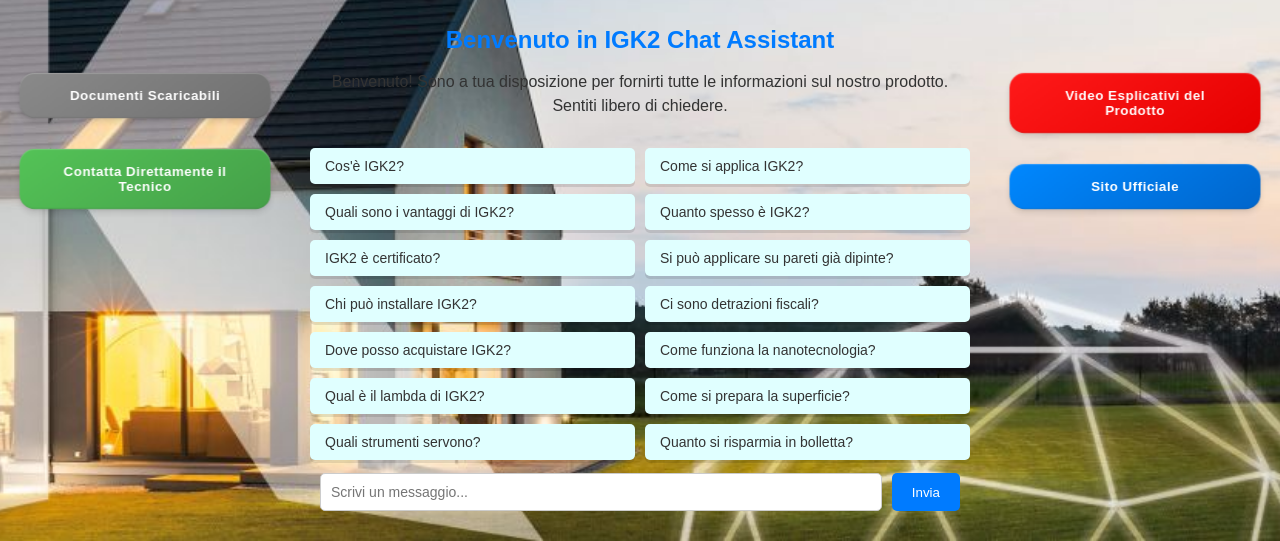
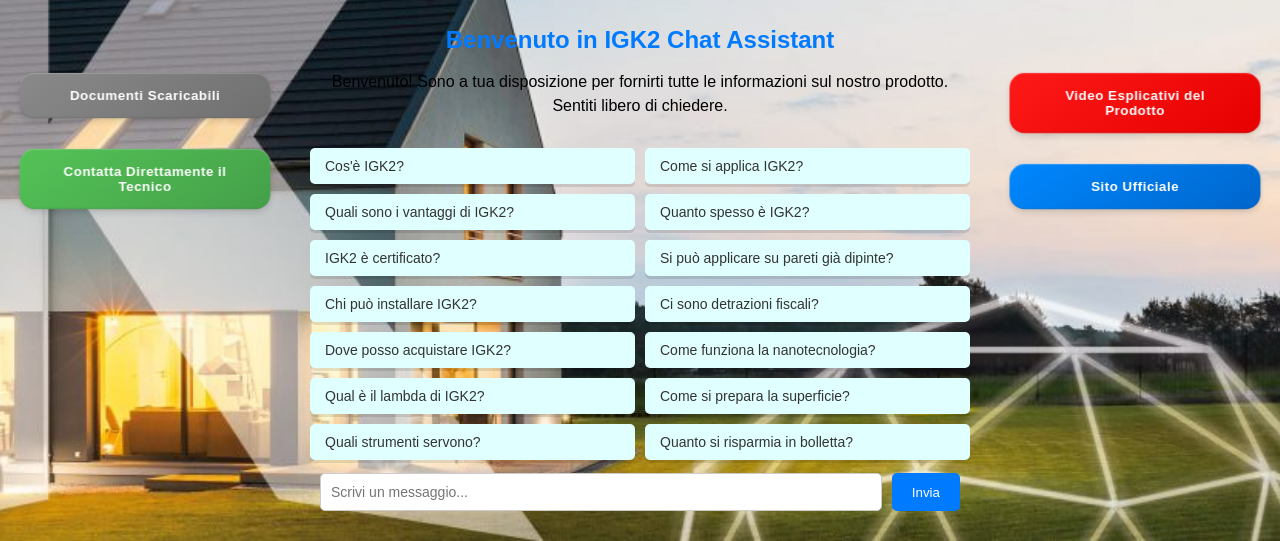
Before and after one commit to ChatIGK2/ChatbotIGK2, a website: page chat.html in a window 1280 px wide. Shown: the part 259-800 px from the top of the page. Drawn offline with nearby package versions, Linux system fonts and the light colour scheme.

Commit message:
Change paragraph color for readability and align message container with title

```diff
--- a/css/style.css
+++ b/css/style.css
@@ -77,7 +77,7 @@
 .welcome-message {
     font-size: 16px;
     line-height: 1.5;
-    color: #333;
+    color: #000; /* Cambiato il colore per migliorare la leggibilità */
     margin-bottom: 0;
 }
 
@@ -91,6 +91,7 @@
     overflow-y: auto;
     background: transparent;
     margin-bottom: 0;
+    max-width: 800px; /* Allineato con il titolo */
 }
 
 .language-flags-container {
```
